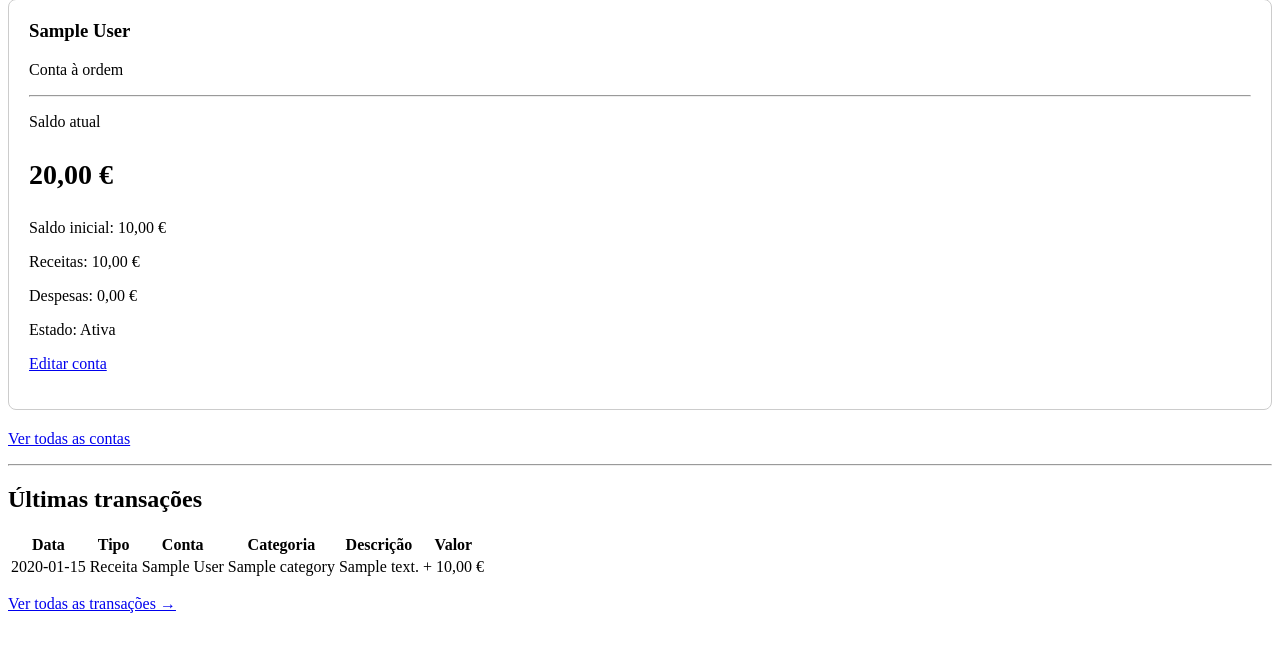
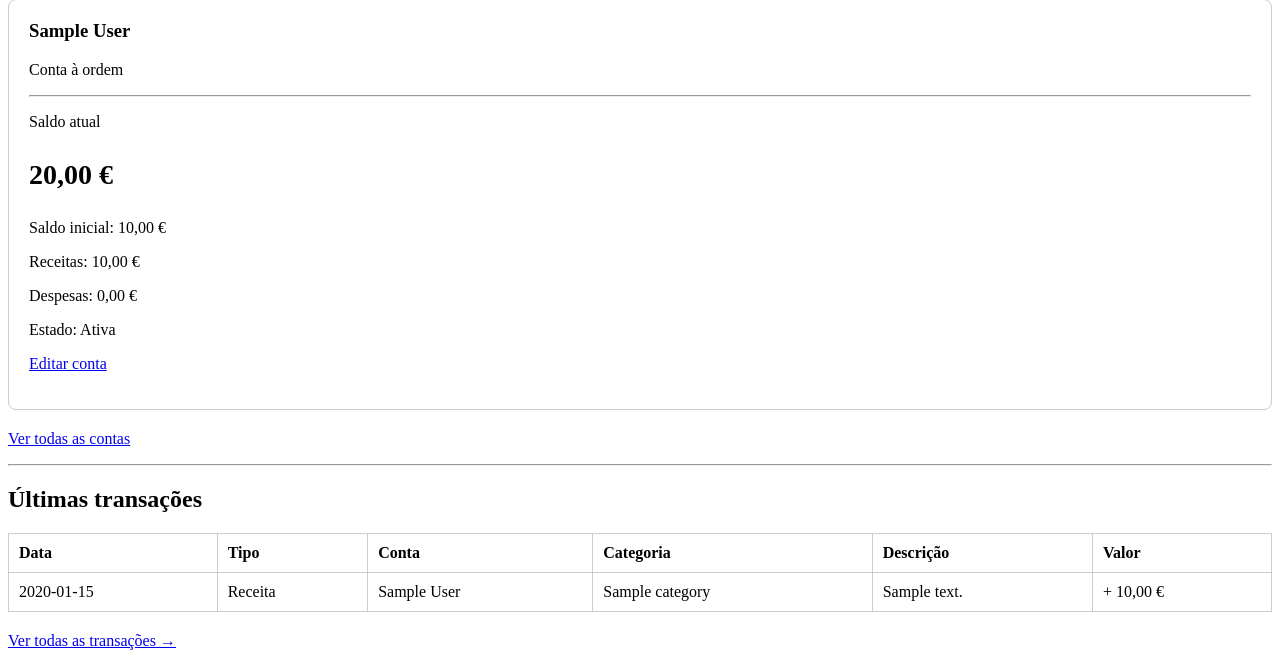
Before and after one commit to MarioS136/financeiro, a PHP site: page / in a window 1280 px wide. Shown: the part 643-1309 px from the top of the page. Before the commit the page ends 1256 px from the top, so only its background shows below. Run offline with PHP 8.4, Linux system fonts and the light colour scheme; the visitor is signed in with stand-in values (Sample User, id 1); tables that the repository leaves empty hold one stand-in row (values such as "Sample post").

Commit message:
alteração nova

```diff
--- a/public/index.php
+++ b/public/index.php
@@ -324,6 +324,28 @@ $recentTransactions =
 
             .account-balance {
                 font-size: 28px;
+            }
+
+            .transactions-table-wrapper {
+                width: 100%;
+                overflow-x: auto;
+                margin: 20px 0;
+            }
+
+            .transactions-table-wrapper table {
+                width: 100%;
+                border-collapse: collapse;
+            }
+
+            .transactions-table-wrapper th,
+            .transactions-table-wrapper td {
+                border: 1px solid #ccc;
+                padding: 10px;
+                text-align: left;
+            }
+
+            .transactions-table-wrapper th {
+                font-weight: bold;
             }
 
     </style>
```
